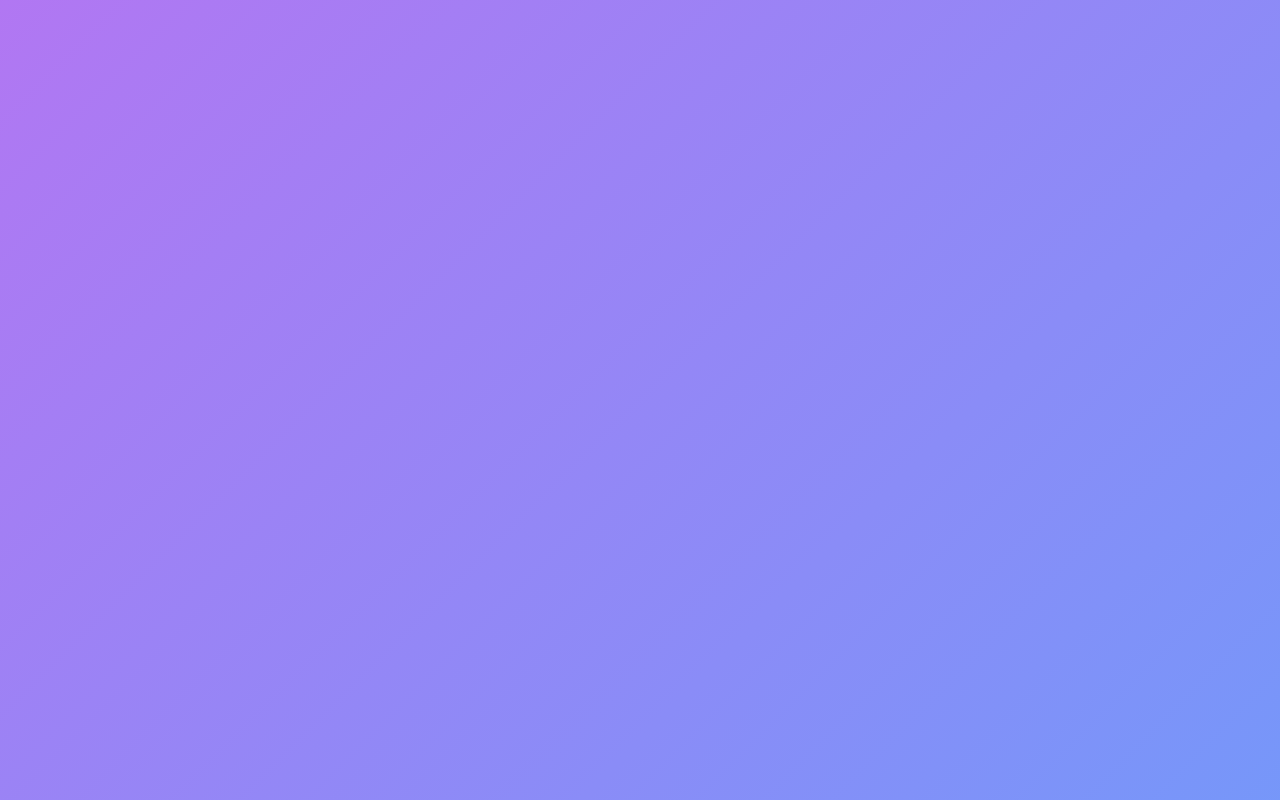
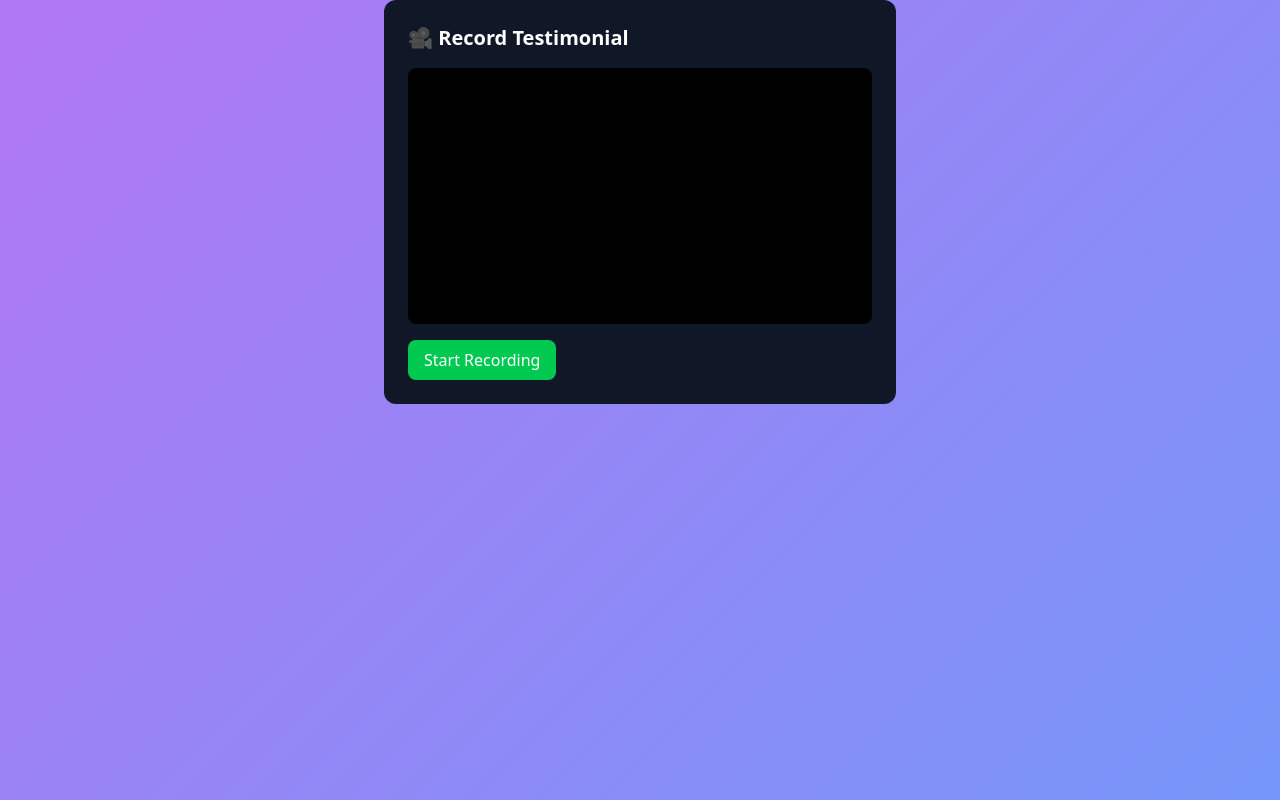
Before and after one commit to Bharat0304/Proofly, a React (Vite) app in the folder frontend/: page /videorecord in a window 1280 px wide. Before the commit this address had no page. Built offline with nearby package versions, Linux system fonts and the light colour scheme; no server answers.

Commit message:
added video recording

```diff
--- a/frontend/src/App.tsx
+++ b/frontend/src/App.tsx
@@ -2,6 +2,7 @@
 import { BrowserRouter as Router, Route, Routes } from "react-router-dom";
 
 import  { Signin } from "./Components/Signin";
+import { VideoRecord } from "./Components/VideoRecorder";
 import './index.css';
 import HomePage from "./Components/Home";
 import { Signup } from "./Components/Signup";
@@ -15,7 +16,7 @@
       <Route path="/" element={<HomePage/>}/>
       <Route path="signup" element={<Signup/>}/>
       <Route path="/dashboard" element={<Dashboard/>}/>
-
+      <Route path="videorecord" element={<VideoRecord/>}/>
     </Routes>
   </Router>
 
--- /dev/null
+++ b/frontend/src/Components/VideoRecorder.tsx
@@ -0,0 +1,93 @@
+import React, { useRef, useState } from "react";
+import Webcam from "react-webcam";
+
+export function VideoRecord() {
+  const webcamRef = useRef<Webcam>(null);
+  const mediaRecorderRef = useRef<MediaRecorder | null>(null);
+  const [capturing, setCapturing] = useState(false);
+  const [recordedChunks, setRecordedChunks] = useState<Blob[]>([]);
+  const [videoURL, setVideoURL] = useState<string | null>(null);
+
+  const startCapture = () => {
+    setCapturing(true);
+    const stream = webcamRef.current?.stream as MediaStream;
+    const mediaRecorder = new MediaRecorder(stream, {
+      mimeType: "video/webm",
+    });
+
+    mediaRecorderRef.current = mediaRecorder;
+    mediaRecorder.ondataavailable = handleDataAvailable;
+    mediaRecorder.start();
+  };
+
+  const stopCapture = () => {
+    mediaRecorderRef.current?.stop();
+    setCapturing(false);
+  };
+
+  const handleDataAvailable = (event: BlobEvent) => {
+    if (event.data.size > 0) {
+      setRecordedChunks((prev) => prev.concat(event.data));
+    }
+  };
+
+  const saveVideo = () => {
+    if (recordedChunks.length) {
+      const blob = new Blob(recordedChunks, { type: "video/webm" });
+      const url = URL.createObjectURL(blob);
+      setVideoURL(url);
+      setRecordedChunks([]);
+    }
+  };
+
+  return (
+    <div className="p-6 bg-gray-900 text-white rounded-xl max-w-lg mx-auto">
+      <h2 className="text-xl font-semibold mb-4">🎥 Record Testimonial</h2>
+
+      {!videoURL && (
+        <Webcam
+          ref={webcamRef}
+          audio={true}
+          className="w-full h-64 rounded-lg bg-black"
+        />
+      )}
+
+      {videoURL && (
+        <video
+          src={videoURL}
+          controls
+          className="w-full h-64 rounded-lg bg-black"
+        />
+      )}
+
+      <div className="flex gap-3 mt-4">
+        {!capturing ? (
+          <button
+            onClick={startCapture}
+            className="px-4 py-2 bg-green-500 rounded-lg hover:bg-green-600"
+          >
+            Start Recording
+          </button>
+        ) : (
+          <button
+            onClick={stopCapture}
+            className="px-4 py-2 bg-red-500 rounded-lg hover:bg-red-600"
+          >
+            Stop Recording
+          </button>
+        )}
+
+        {recordedChunks.length > 0 && (
+          <button
+            onClick={saveVideo}
+            className="px-4 py-2 bg-blue-500 rounded-lg hover:bg-blue-600"
+          >
+            Save
+          </button>
+        )}
+      </div>
+    </div>
+  );
+}
+
+export default VideoRecord;
```
